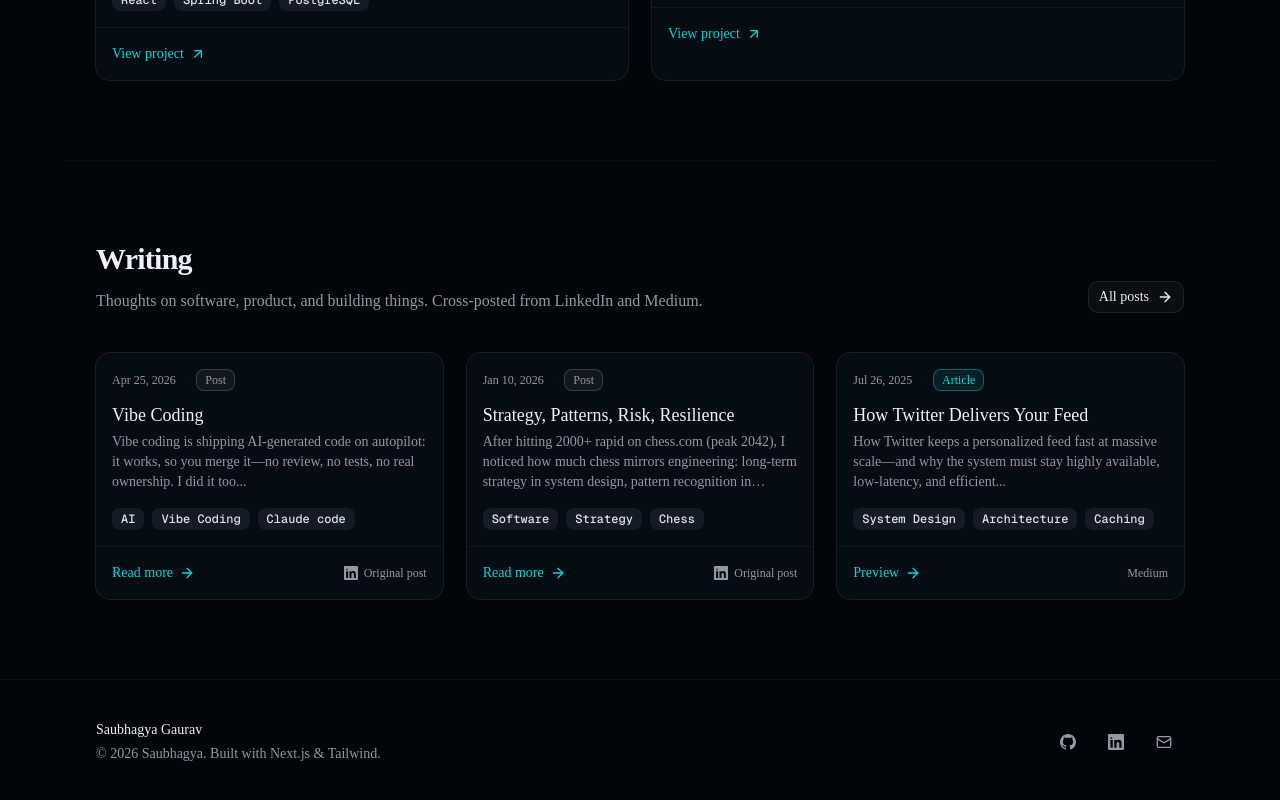
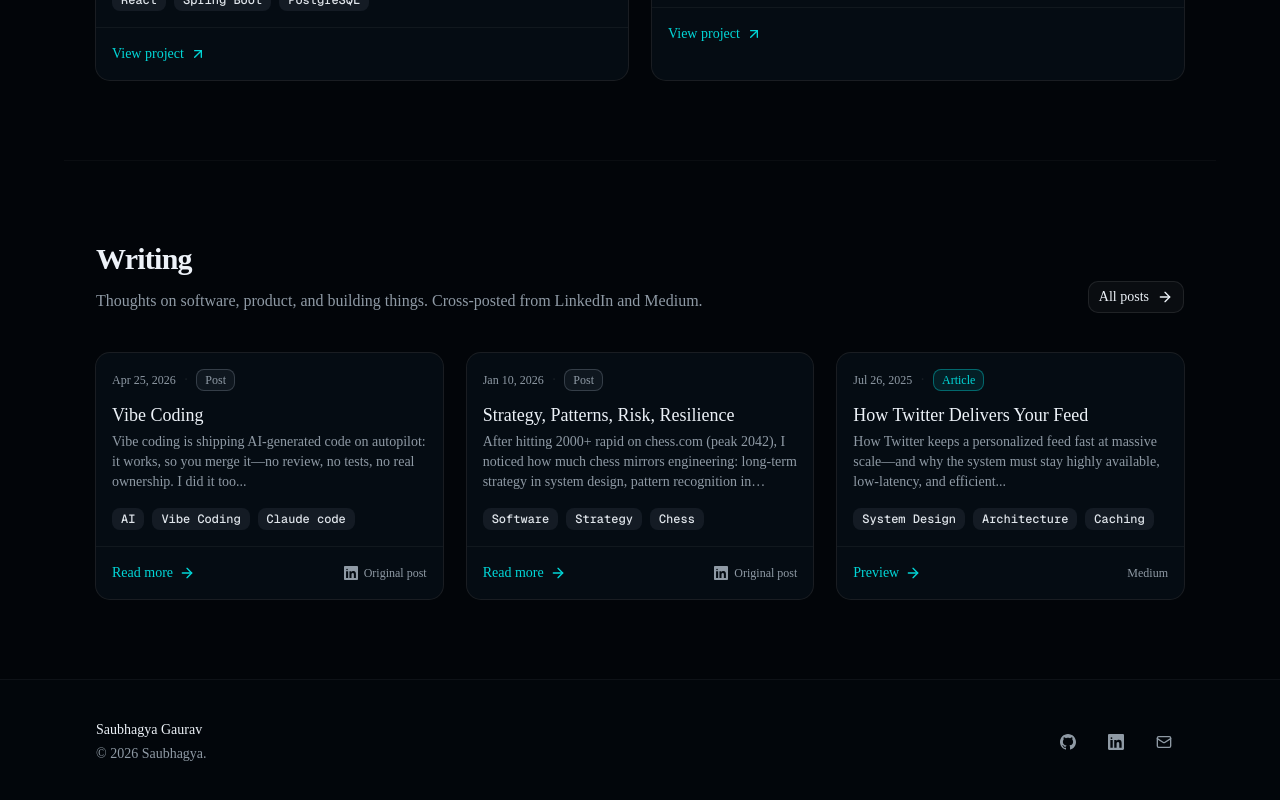
Before and after one commit to 100bhagya/iron-man, a Next.js app: page / in a window 1280 px wide. Shown: the part 993-1793 px from the top of the page. Built offline with nearby package versions, Linux system fonts and the light colour scheme.

Commit message:
updated footer

```diff
--- a/src/components/layout/site-footer.tsx
+++ b/src/components/layout/site-footer.tsx
@@ -19,7 +19,7 @@ export function SiteFooter() {
         <div className="space-y-1">
           <p className="text-sm font-medium">{siteConfig.name}</p>
           <p className="text-sm text-muted-foreground">
-            © {year} {siteConfig.author}. Built with Next.js & Tailwind.
+            © {year} {siteConfig.author}.
           </p>
         </div>
 
```
